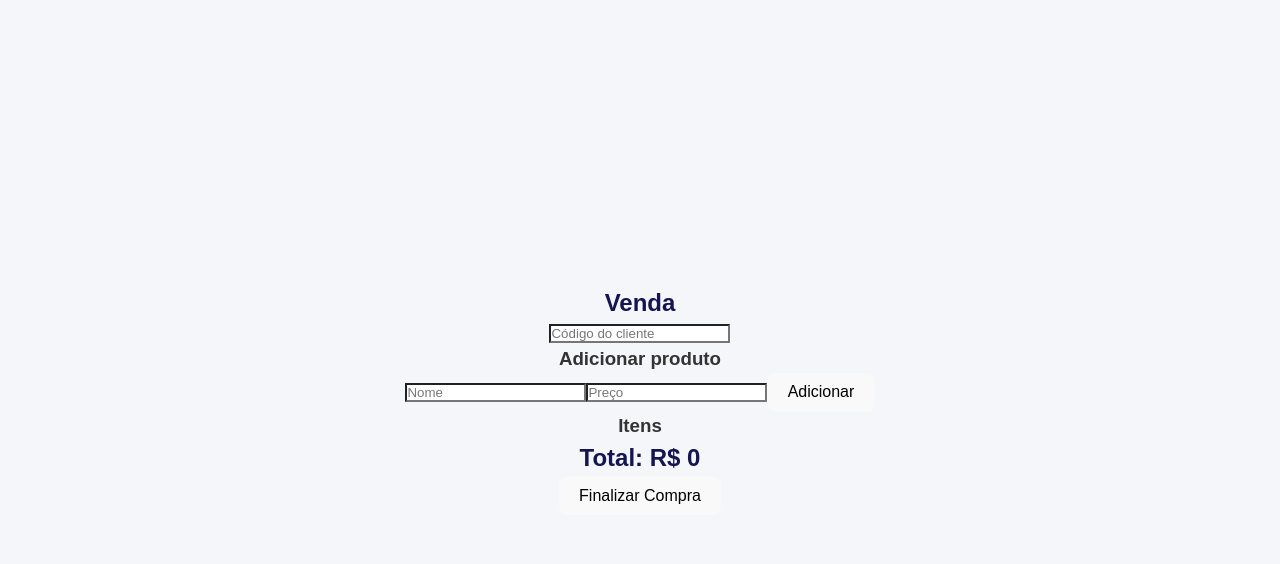
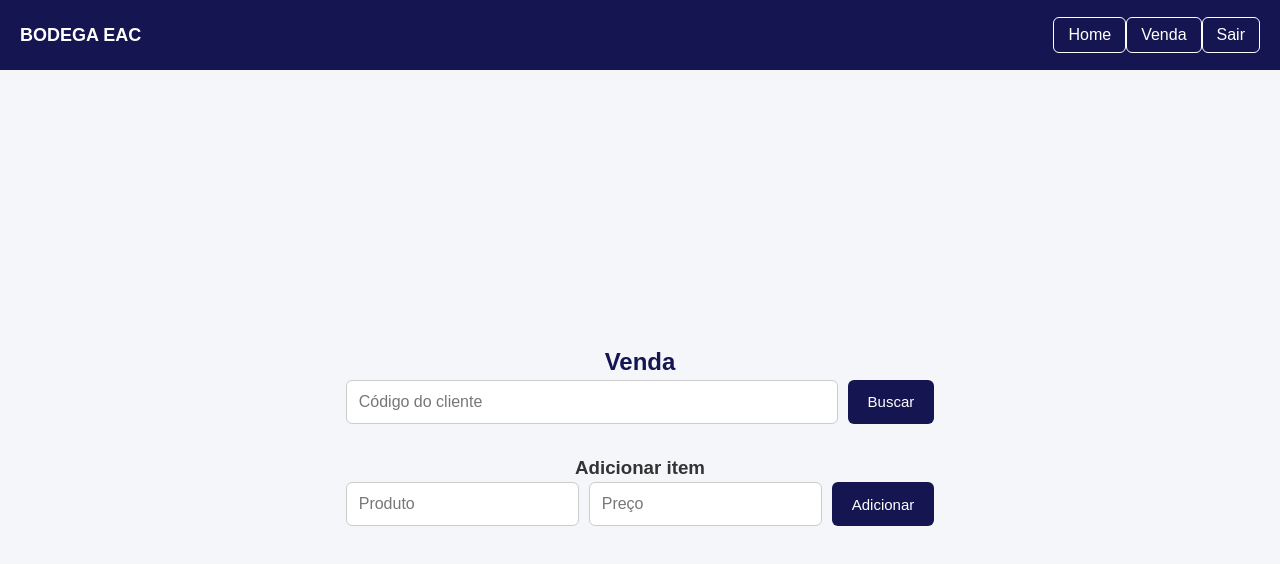
Before and after one commit to miniboxtrindade/minibox, a React (Vite) app: page /sale in a window 1280 px wide. Shown: the top 564 px of the page. Built offline with nearby package versions, Linux system fonts and the light colour scheme.

Commit message:
corres tela de venda

```diff
--- a/src/sale/sale.tsx
+++ b/src/sale/sale.tsx
@@ -1,15 +1,60 @@
 import { useState } from "react";
+import { useNavigate } from "react-router-dom";
+import Cookies from "js-cookie";
 
 const API_URL = import.meta.env.VITE_API_URL;
 
-const Sale = () => {
+interface Item {
+  nome: string;
+  preco: number;
+}
+
+interface Cliente {
+  nome: string;
+  saldo: number;
+}
+
+export default function Sale() {
+
+  const navigate = useNavigate();
+  const token = Cookies.get("token");
 
   const [codigo, setCodigo] = useState("");
-  const [itens, setItens] = useState<any[]>([]);
+  const [cliente, setCliente] = useState<Cliente | null>(null);
+
   const [produto, setProduto] = useState("");
   const [preco, setPreco] = useState("");
+  const [itens, setItens] = useState<Item[]>([]);
+
+  /* =========================
+     BUSCAR CLIENTE
+  ========================= */
+
+  const buscarCliente = async () => {
+
+    if (!codigo) return;
+
+    const response = await fetch(`${API_URL}/api/client/${codigo}`, {
+      headers: { Authorization: `Bearer ${token}` }
+    });
+
+    const data = await response.json();
+
+    if (response.ok) {
+      setCliente(data);
+    } else {
+      alert("Cliente não encontrado");
+      setCliente(null);
+    }
+
+  };
+
+  /* =========================
+     ADICIONAR ITEM
+  ========================= */
 
   const adicionarItem = () => {
+
     if (!produto || !preco) return;
 
     setItens([...itens, {
@@ -21,9 +66,29 @@ const Sale = () => {
     setPreco("");
   };
 
+  const removerItem = (index: number) => {
+    const novos = itens.filter((_, i) => i !== index);
+    setItens(novos);
+  };
+
   const total = itens.reduce((acc, i) => acc + i.preco, 0);
 
+  /* =========================
+     FINALIZAR VENDA
+  ========================= */
+
   const finalizarCompra = async () => {
+
+    if (!cliente) {
+      alert("Busque um cliente primeiro");
+      return;
+    }
+
+    if (!itens.length) {
+      alert("Adicione itens");
+      return;
+    }
+
     const response = await fetch(`${API_URL}/api/sale`, {
       method: "POST",
       headers: {
@@ -39,15 +104,47 @@ const Sale = () => {
 
     if (response.ok) {
       alert("Compra realizada!");
+
       setItens([]);
+      buscarCliente(); // atualiza saldo
     } else {
       alert(data.message);
     }
+
+  };
+
+  /* =========================
+     LOGOUT
+  ========================= */
+
+  const handleLogout = () => {
+    Cookies.remove("token");
+    navigate("/login");
   };
 
   return (
-    <div style={{ padding: 20 }}>
+
+    <div>
+
+      {/* NAVBAR */}
+      <nav id="home-bar">
+
+        <div id="brand">BODEGA EAC</div>
+
+        <div id="options">
+          <button onClick={() => navigate("/home")}>Home</button>
+          <button onClick={() => navigate("/sale")}>Venda</button>
+          <button onClick={handleLogout}>Sair</button>
+        </div>
+
+      </nav>
+
+      <div className="home-content">
+
         <h2>Venda</h2>
+
+        {/* BUSCA CLIENTE */}
+        <div className="box">
 
           <input
             placeholder="Código do cliente"
@@ -55,10 +152,27 @@ const Sale = () => {
             onChange={(e) => setCodigo(e.target.value)}
           />
 
-      <h3>Adicionar produto</h3>
+          <button onClick={buscarCliente}>
+            Buscar
+          </button>
+
+        </div>
+
+        {/* CLIENTE */}
+        {cliente && (
+          <div className="cliente-card">
+            <h3>{cliente.nome}</h3>
+            <p>Saldo: R$ {cliente.saldo.toFixed(2)}</p>
+          </div>
+        )}
+
+        {/* ADICIONAR PRODUTO */}
+        <h3>Adicionar item</h3>
+
+        <div className="box">
 
           <input
-        placeholder="Nome"
+            placeholder="Produto"
             value={produto}
             onChange={(e) => setProduto(e.target.value)}
           />
@@ -69,23 +183,39 @@ const Sale = () => {
             onChange={(e) => setPreco(e.target.value)}
           />
 
-      <button onClick={adicionarItem}>Adicionar</button>
+          <button onClick={adicionarItem}>
+            Adicionar
+          </button>
 
-      <h3>Itens</h3>
+        </div>
 
-      {itens.map((i, index) => (
-        <p key={index}>
-          {i.nome} - R$ {i.preco}
-        </p>
+        {/* LISTA DE ITENS */}
+        {itens.length > 0 && (
+
+          <div className="cliente-card">
+
+            <h3>Carrinho</h3>
+
+            {itens.map((item, index) => (
+              <div key={index} style={{ display: "flex", justifyContent: "space-between" }}>
+                <span>{item.nome} - R$ {item.preco}</span>
+                <button onClick={() => removerItem(index)}>X</button>
+              </div>
             ))}
 
-      <h2>Total: R$ {total}</h2>
+            <h2>Total: R$ {total.toFixed(2)}</h2>
 
-      <button onClick={finalizarCompra}>
+            <button className="btn-green" onClick={finalizarCompra}>
               Finalizar Compra
             </button>
+
+          </div>
+
+        )}
+
+      </div>
+
     </div>
   );
-};
 
-export default Sale;
+}
```
Lines whose indentation alone changed are shown as unchanged.
